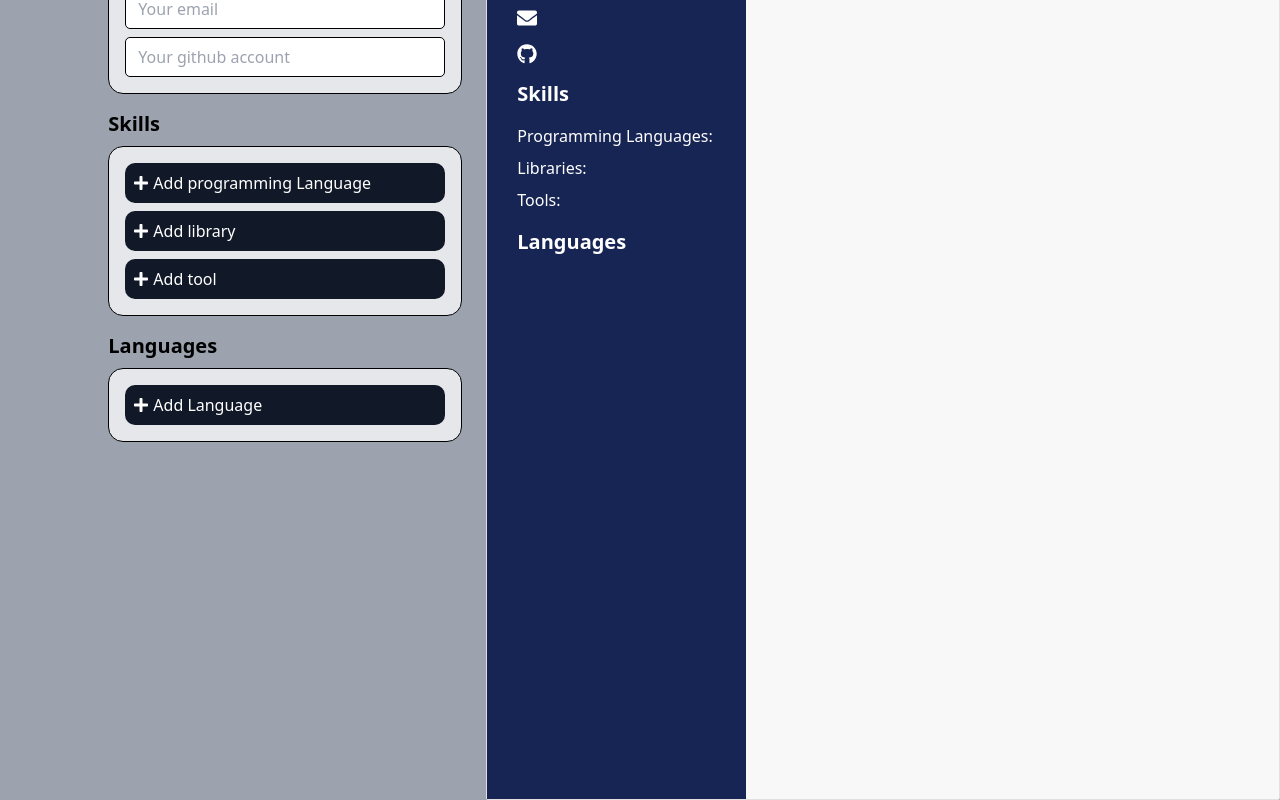
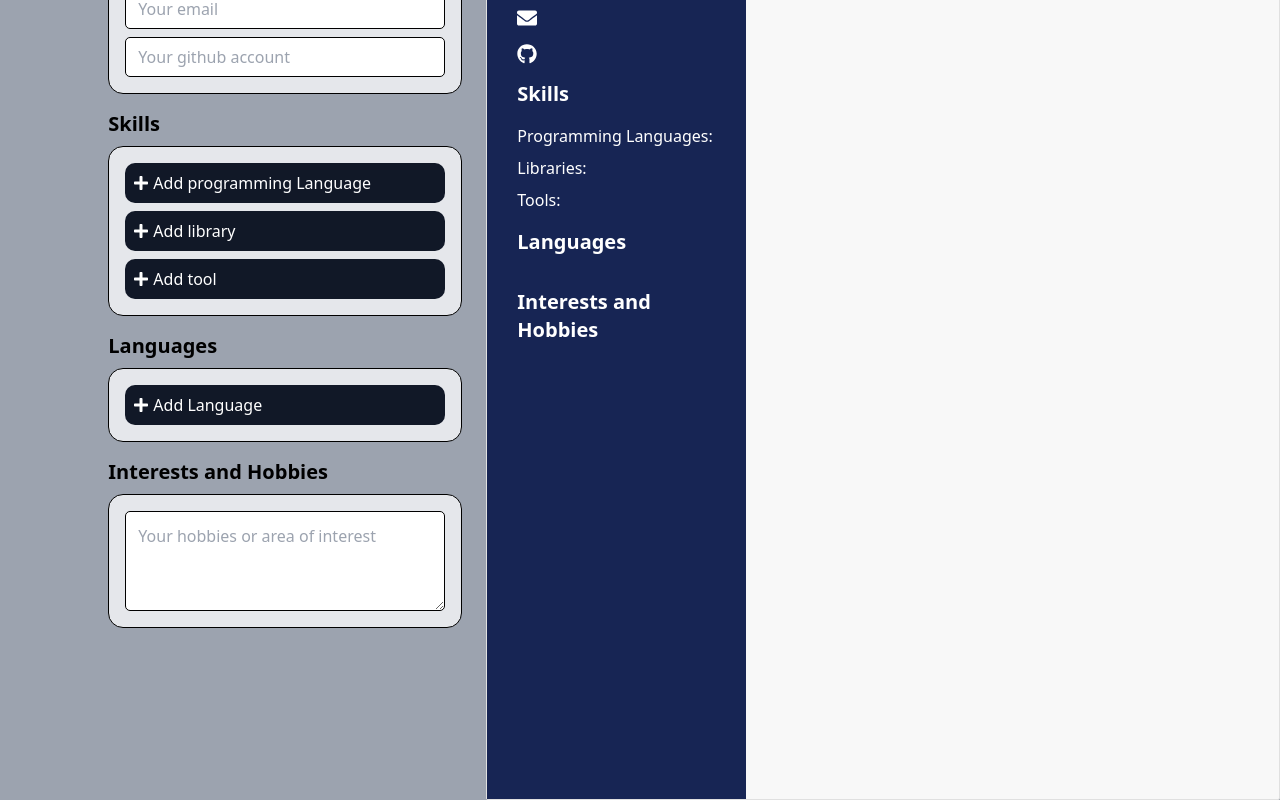
Before and after one commit to Louis-dub/cv_buildor_odin, a React (Vite) app: page / in a window 1280 px wide. Shown: the part 483-1283 px from the top of the page. Built offline with nearby package versions, Linux system fonts and the light colour scheme.

Commit message:
ADD: add hobbies

```diff
--- a/src/App.jsx
+++ b/src/App.jsx
@@ -15,6 +15,7 @@ export default function App() {
     const [librarysValue, setLibraryesValue] = useState([]);
     const [toolsValue, setToolsValue] = useState([]);
     const [langValue, setLangValue] = useState([]);
+    const [hobbies, setHobbies] = useState("");
 
     const contentRef = useRef(null);
 
@@ -44,6 +45,7 @@ export default function App() {
                             librarys={librarysValue}
                             tools={toolsValue}
                             langs={langValue}
+                            hobbies={hobbies}
                             onCallChange={setCallValue}
                             onEmailChange={setEmailValue}
                             onGithubChange={setGithubValue}
@@ -51,6 +53,7 @@ export default function App() {
                             onLibrarysChange={setLibraryesValue}
                             onToolsChange={setToolsValue}
                             onLangsChange={setLangValue}
+                            onHobbiesChange={setHobbies}
                         />
                     </div>
                 </div>
@@ -66,6 +69,7 @@ export default function App() {
                         libraries={librarysValue}
                         tools={toolsValue}
                         langs={langValue}
+                        hobbies={hobbies}
                     />
                 </div>
             </main>
--- a/src/features/cvSheet.jsx
+++ b/src/features/cvSheet.jsx
@@ -10,7 +10,8 @@ export default function CvSheet({
     languages,
     libraries,
     tools,
-    langs
+    langs,
+    hobbies
 }) {
     return (
         <div
@@ -71,6 +72,8 @@ export default function CvSheet({
                                 );
                             })}
                         </ul>
+                        <h1 className="text-xl font-bold">Interests and Hobbies</h1>
+                        <p>{hobbies}</p>
                     </div>
                 </div>
                 <div className="flex flex-col gap-16 p-[30px]">
--- a/src/features/sidebar.jsx
+++ b/src/features/sidebar.jsx
@@ -1,8 +1,8 @@
 import InputPhoneNumber from '../components/inputPhoneNumber';
 import InputEmail from '../components/inputEmail';
 import InputText from '../components/inputText';
+import InputTextArea from '../components/inputTextArea';
 import { FaPlus } from 'react-icons/fa';
-import { useState } from 'react';
 import InputTextWithTrash from '../components/inputTextWithTrash';
 
 export default function Sidebar({
@@ -13,13 +13,15 @@ export default function Sidebar({
     librarys,
     tools,
     langs,
+    hobbies,
     onCallChange,
     onEmailChange,
     onGithubChange,
     onLanguagesChange,
     onLibrarysChange,
     onToolsChange,
-    onLangsChange
+    onLangsChange,
+    onHobbiesChange
 }) {
     function handleAddSkills(programInput, setProgramInput) {
         setProgramInput([...programInput, ""]);
@@ -101,7 +103,7 @@ export default function Sidebar({
                 {langs.map((input, index) => (
                     <InputTextWithTrash
                         key={index}
-                        placeholder="New Skill"
+                        placeholder="New language"
                         value={input}
                         onChange={(e) => handleSetValue(e.target.value, index, langs, onLangsChange)}
                         onDelete={() => handleRemoveInput(index, langs, onLangsChange)}
@@ -115,6 +117,14 @@ export default function Sidebar({
                     Add Language
                 </button>
             </div>
+            <h1 className="text-xl font-bold">Interests and Hobbies</h1>
+            <div className="mt-2 mb-4 border border-black rounded-[15px] p-4 flex flex-col items-center gap-2 bg-gray-200">
+                <InputTextArea
+                    placeholder="Your hobbies or area of interest"
+                    value={hobbies}
+                    onChange={onHobbiesChange}
+                />
+            </div>
         </>
     );
 }
```
